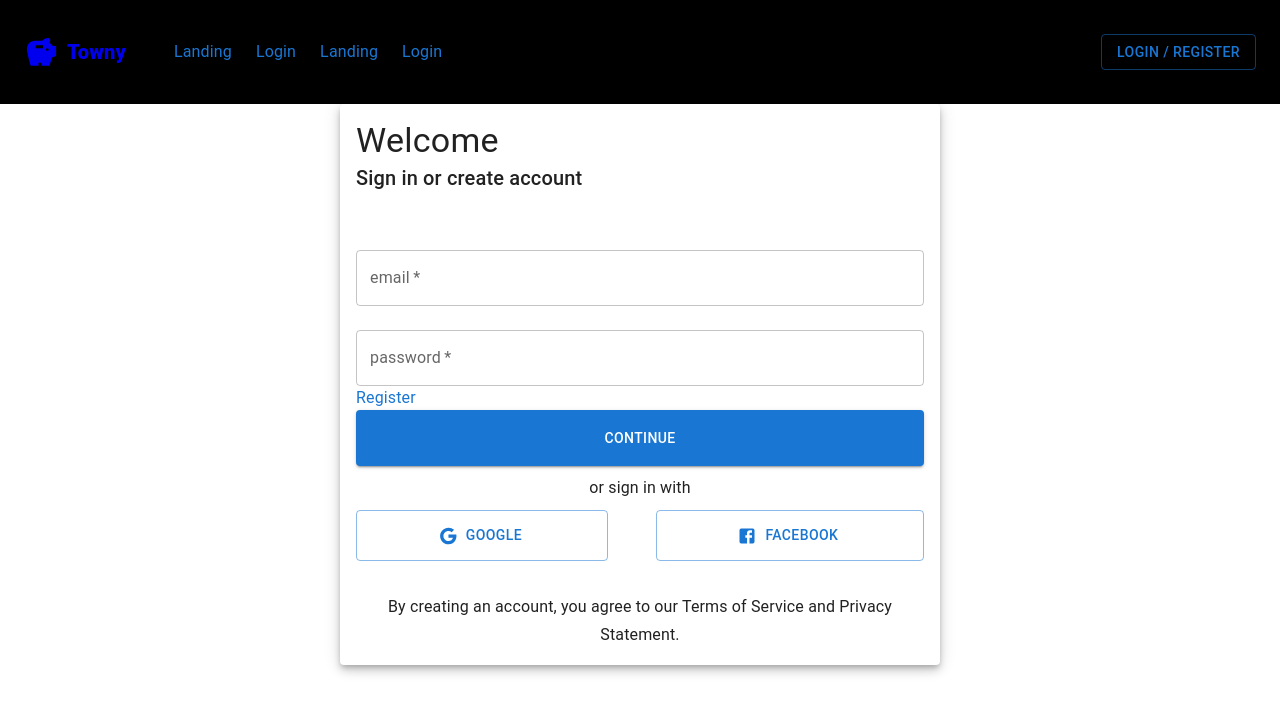
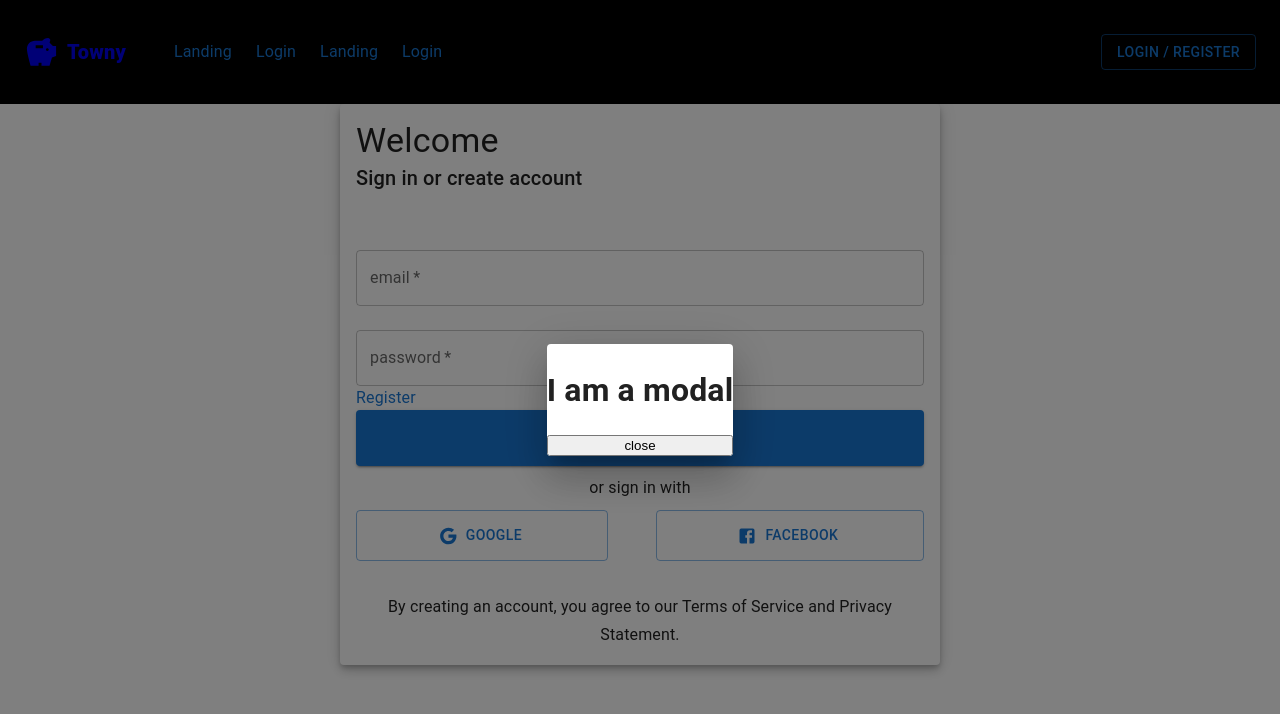
Before and after one commit to GeorgeIonita1/Towny_client, a React (Vite) app: page /login in a window 1280 px wide. Shown: the top 714 px of the page. Built offline with nearby package versions, Linux system fonts and the light colour scheme.

Commit message:
Added modal and display create user status

```diff
--- a/src/App.tsx
+++ b/src/App.tsx
@@ -6,6 +6,7 @@ import Header from './components/header/Header';
 import Landing from './pages/Landing';
 import { theme } from './mui/theme';
 import Login from './pages/Login';
+import GeneralModal from './components/header/modals/GeneralModal';
 
 function App() {
   return (
@@ -19,6 +20,7 @@ function App() {
           <Route path='/register' element={<Login isLogin={false} />} />
         </Routes>
       </Box>
+      <GeneralModal></GeneralModal>
     </ThemeProvider>
   )
 }
--- a/src/components/header/modals/GeneralModal.tsx
+++ b/src/components/header/modals/GeneralModal.tsx
@@ -0,0 +1,17 @@
+import { Dialog } from '@mui/material';
+
+import { useModal } from '../../../contexts/ModalContext';
+
+export default function GeneralModal() {
+    const { isModalOpen, handleCloseModal, modalData } = useModal();
+
+    return (
+        <Dialog open={isModalOpen}>
+            <h1>I am a modal</h1>
+            <button onClick={handleCloseModal}>close</button>
+            <div>{modalData.type}</div>
+            <div>{modalData.message}</div>
+            <div>{modalData.solution}</div>
+        </Dialog>
+    )
+}
--- a/src/contexts/ModalContext.tsx
+++ b/src/contexts/ModalContext.tsx
@@ -4,7 +4,12 @@ import { IModalContext, ModalProviderProps } from "../interfaces/interfaces";
 const ModalContext = createContext<IModalContext | undefined>(undefined);
 
 const ModalProvider = ({ children }: ModalProviderProps) => {
-    const [isModalOpen, setIsModalOpen] = useState(false);
+    const [isModalOpen, setIsModalOpen] = useState(true);
+    const [modalData, setModalData] = useState({
+        type: '',
+        message: '',
+        solution: ''
+    });
 
     const handleOpenModal = () => {
         setIsModalOpen(true);
@@ -15,14 +20,18 @@ const ModalProvider = ({ children }: ModalProviderProps) => {
     }
 
     return (
-        <ModalContext.Provider value={{ isModalOpen, handleCloseModal, handleOpenModal }}>
+        <ModalContext.Provider value={{ isModalOpen, modalData,  handleCloseModal, handleOpenModal, setModalData }}>
             {children}
         </ModalContext.Provider>
     );
 }
 
 const useModal = () => {
-    return useContext(ModalContext);
+    const context = useContext(ModalContext);
+
+    if (!context) throw new Error('useModal must be used within a ModalProvider');
+
+    return context;
 }
 
 export { ModalProvider, useModal };
--- a/src/hooks/useRegisterUser.ts
+++ b/src/hooks/useRegisterUser.ts
@@ -1,6 +1,7 @@
 import { useState } from 'react';
 import { validateForm } from '../helpers/general_helpers';
 import { fetchRegisterUser } from '../api/data_fetching';
+import { useModal } from '../contexts/ModalContext';
 
 export default function useRegisterUser(isLogin: boolean) {
     const [formData, setFormData] = useState({
@@ -15,6 +16,8 @@ export default function useRegisterUser(isLogin: boolean) {
         confirmPassword: ''
     });
 
+    const { handleOpenModal, setModalData } = useModal();
+
     const handleUserInput = (e: React.ChangeEvent<HTMLInputElement>) => {
         setFormData({
             ...formData,
@@ -24,24 +27,29 @@ export default function useRegisterUser(isLogin: boolean) {
 
     const handleFormSubmit = async (e: React.SyntheticEvent) => {
         e.preventDefault();
-        console.log("george", formData)
 
         if (!validateForm(formData, isLogin, setFormError)) {
             console.log("smth is briken");
             return;
         }
 
-        console.log('all good', formData)
+        console.log('all good', formData);
 
         const response = await fetchRegisterUser(formData);
 
-        if (!response.ok) {
+        if (response.status === 403) {
             const data = await response.json();
-            console.log(data)
+            const { type, message, solution } = data;
+            handleOpenModal();
+            setModalData({ type, message, solution })
             return;
+        } else if (response.ok) {
+            const data = await response.json();
+            const { type, message, solution } = data;
+            handleOpenModal();
+            setModalData({ type, message, solution })
         } else {
-            const data = await response.json();
-            console.log(data);
+            console.error(response.status);
         }
 
     }
```
Also changed, not shown: src/interfaces/interfaces.ts (+8 -0 lines).
